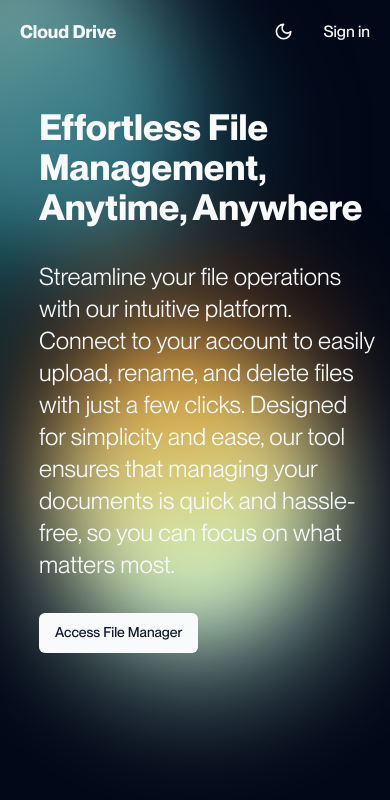
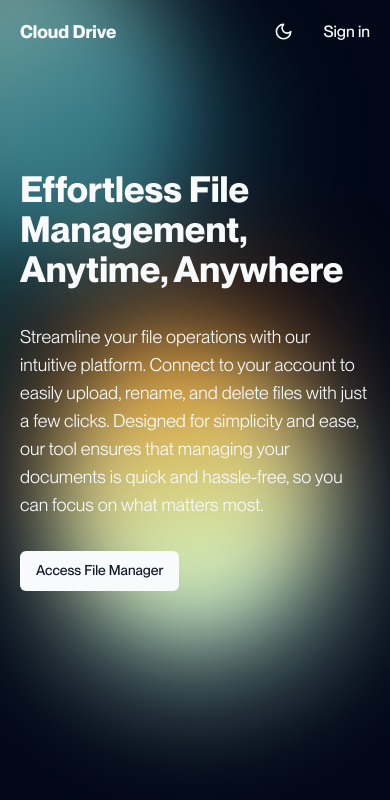
Before and after one commit to alisterhuysmans/cloud-drive, a Next.js app: page / in a window 390 px wide. Shown: the top 800 px of the page. Built offline with nearby package versions, Linux system fonts and the light colour scheme; no server answers.

Commit message:
Improved responsive

```diff
--- a/src/app/page.tsx
+++ b/src/app/page.tsx
@@ -8,11 +8,11 @@ import "@/styles/animated-gradient.css"; // Adjust the path as necessary
 export default function Home() {
     return (
         <main className="">
-            <section className="h-[75vh] md:max-w-[1000px] relative justify-center z-10 flex flex-col p-3 gap-8 pl-[10%]">
+            <section className="h-[75vh] md:max-w-[1000px] relative justify-center z-10 flex flex-col p-5 md:p-16 gap-8 lg:pl-[10%]">
                 <h1 className="ppneuemontreal text-4xl sm:text-5xl md:text-6xl lg:text-6xl font-black text-balance">
                     Effortless File Management, Anytime, Anywhere
                 </h1>
-                <p className="text-2xl">
+                <p className="text-lg md:text-2xl">
                     Streamline your file operations with our intuitive platform.
                     Connect to your account to easily upload, rename, and delete
                     files with just a few clicks. Designed for simplicity and
```
